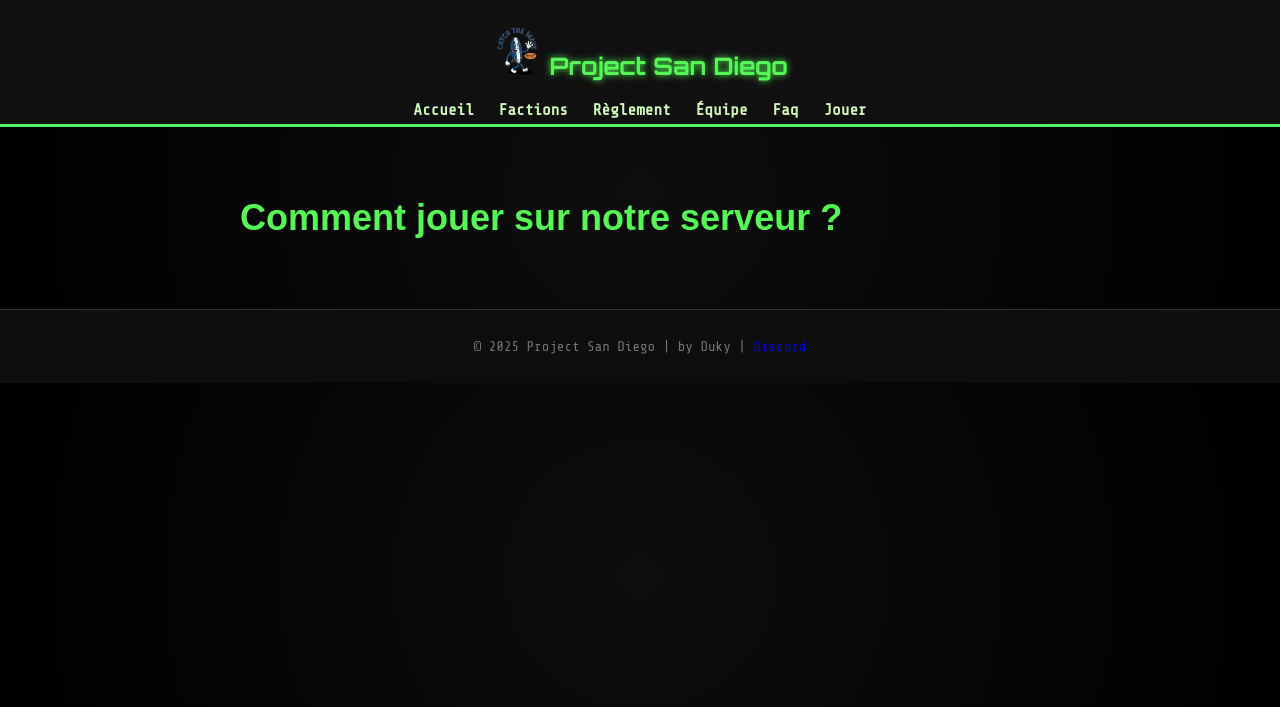
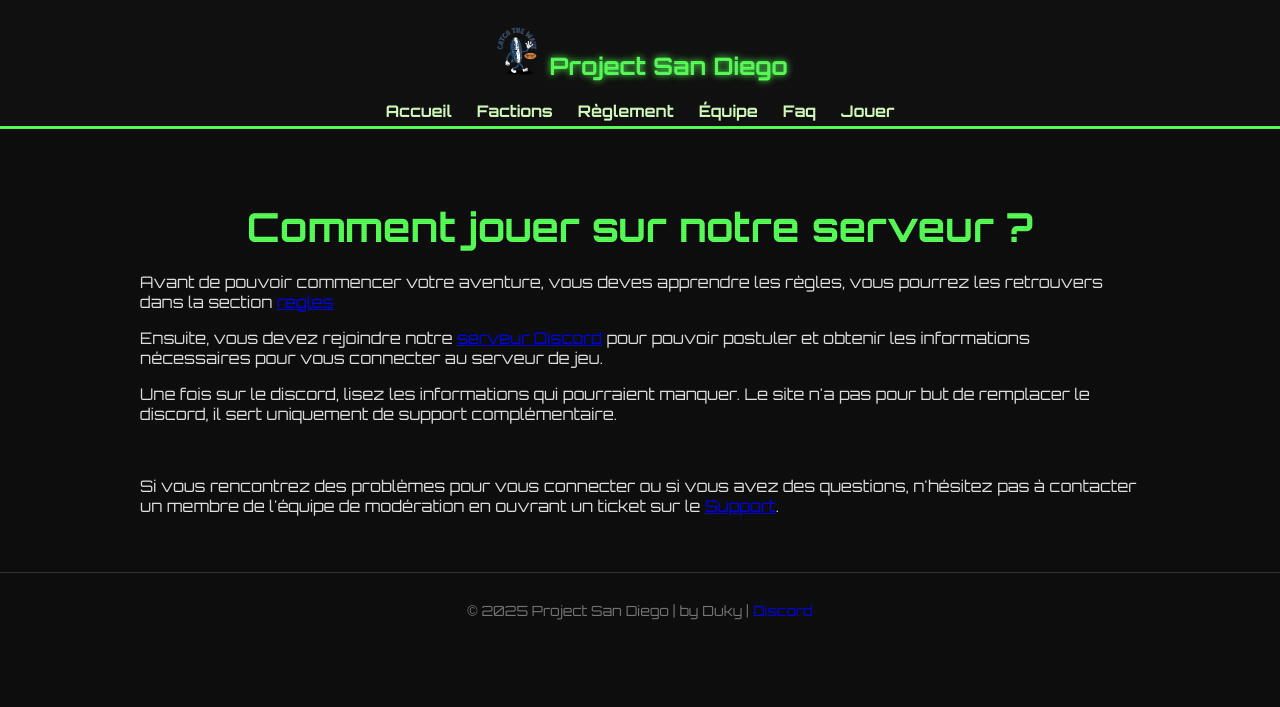
Before and after one commit to DUKY-now/Web_San_Diego, a Symfony app: template templates/jouer/index.html.twig in a window 1280 px wide. Shown: the top 707 px of the page. Run offline with Twig, Linux system fonts and the light colour scheme; the template is opened without the code that fills it, so the values that code supplies are empty; some libraries are stand-ins or nearby versions.

Commit message:
index et css de section jouer

```diff
--- /dev/null
+++ b/public/css/jouer.css
@@ -0,0 +1,19 @@
+body {
+    background: #0e0e0e;
+    color: #e0e0e0;
+    font-family: 'Orbitron', sans-serif;
+    margin: 0;
+    padding: 0;
+}
+
+header {
+    text-align: center;
+    padding: 20px;
+}
+
+.titre {
+    color: #58ff58;
+    text-align: center;
+    font-size: 2.5em;
+    margin-bottom: 20px;
+}
--- a/src/Controller/EquipeModerationController.php
+++ b/src/Controller/EquipeModerationController.php
@@ -9,7 +9,7 @@ use Symfony\Component\Routing\Attribute\Route;
 
 final class EquipeModerationController extends AbstractController
 {
-    #[Route('/equipe/moderation', name: 'app_equipe_moderation')]
+    #[Route('/administration', name: 'app_equipe_moderation')]
     public function index(StaffsRepository $staffsRepository): Response
     {
         $staffs = $staffsRepository->findAll();
--- a/templates/jouer/index.html.twig
+++ b/templates/jouer/index.html.twig
@@ -8,13 +8,16 @@
     <link rel="stylesheet" href="{{ asset('css/jouer.css') }}">
 {% endblock %}
 {% block body %}
-<style>
-    .example-wrapper { margin: 1em auto; max-width: 800px; width: 95%; font: 18px/1.5 sans-serif; }
-    .example-wrapper code { background: #F5F5F5; padding: 2px 6px; }
-</style>
 
-<div class="example-wrapper">
-    <h1>Comment jouer sur notre serveur ?</h1>
+<section>
+<div>
+    <h1 class= "titre">Comment jouer sur notre serveur ?</h1>
+    <p>Avant de pouvoir commencer votre aventure, vous deves apprendre les règles, vous pourrez les retrouvers dans la section <a href="/reglement">regles</a></p>
+    <p>Ensuite, vous devez rejoindre notre <a href="https://discord.gg/UMgQCRMh5B">serveur Discord</a> pour pouvoir postuler et obtenir les informations nécessaires pour vous connecter au serveur de jeu. </p>
+    <p>Une fois sur le discord, lisez les informations qui pourraient manquer. Le site n'a pas pour but de remplacer le discord, il sert uniquement de support complémentaire.</p>
+    <br><p>Si vous rencontrez des problèmes pour vous connecter ou si vous avez des questions, n'hésitez pas à contacter un membre de l'équipe de modération en ouvrant un ticket sur le <a href="https://discord.com/channels/1374095020662984835/1393494136459493386">Support</a>. </p>
+</div>
+</section>
 
-</div>
+
 {% endblock %}
```
